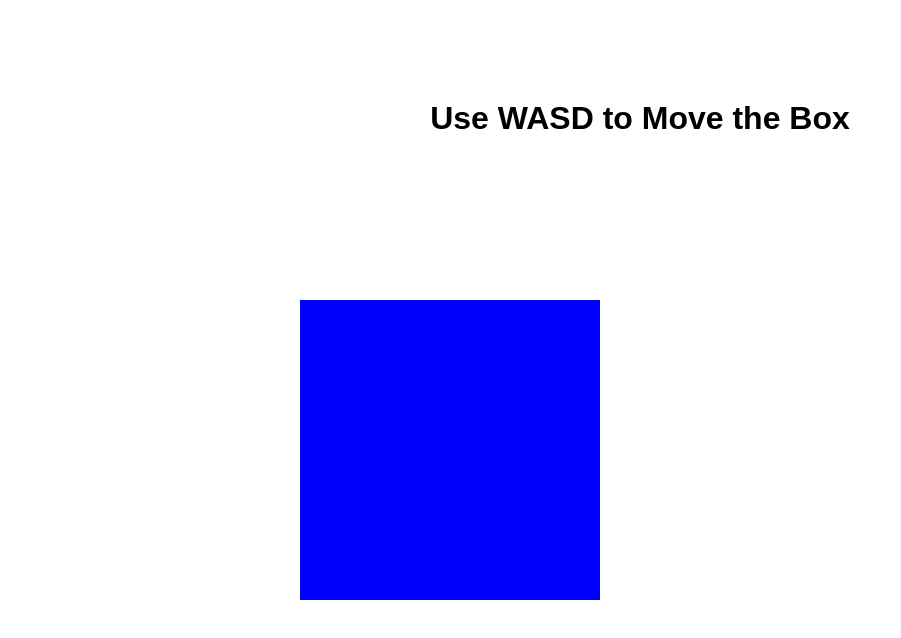
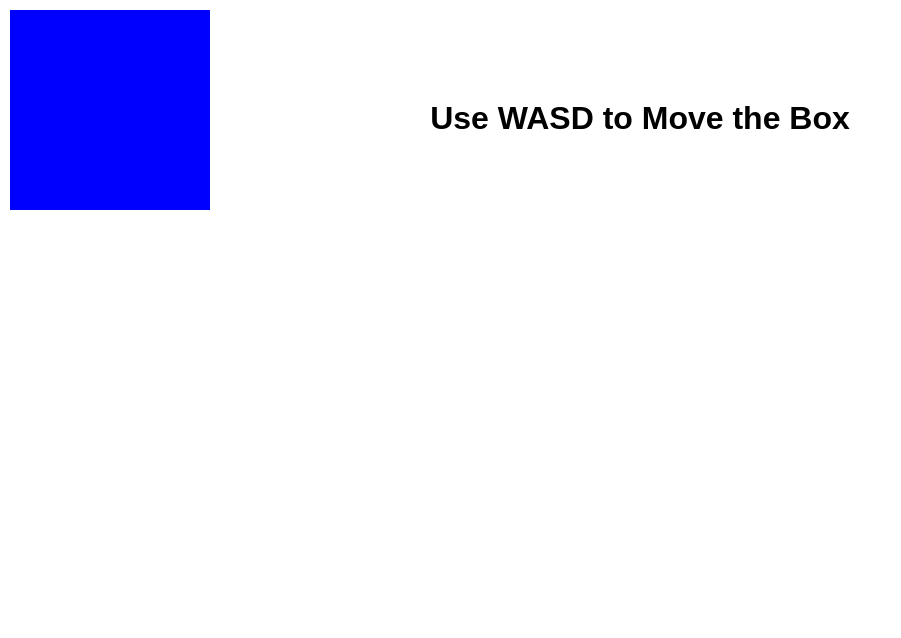
Before and after one commit to lomfley/test, a plain HTML site: page index.html in a window 1280 px wide. Shown: the whole page, without its empty margins (0-901 px from the left). Drawn offline with Linux system fonts and the light colour scheme.

Commit message:
Update style.css

```diff
--- a/style.css
+++ b/style.css
@@ -5,10 +5,10 @@ body {
 }
 
 #box {
-  width: 300px;
-  height: 300px;
+  width: 200px;
+  height: 200px;
   background-color: blue;
   position: absolute;
-  top: 300px;
-  left: 300px;
+  top: 10px;
+  left: 10px;
 }
```
